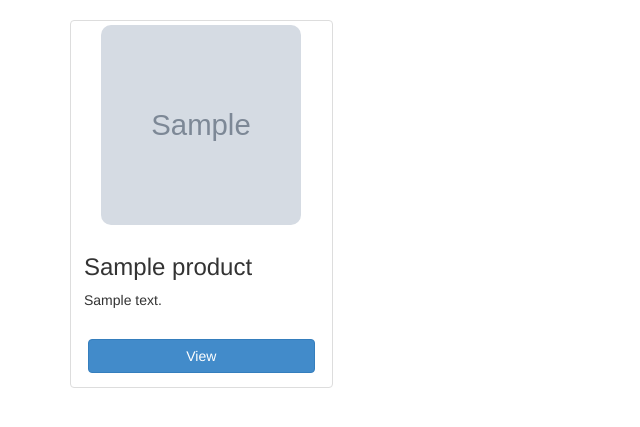
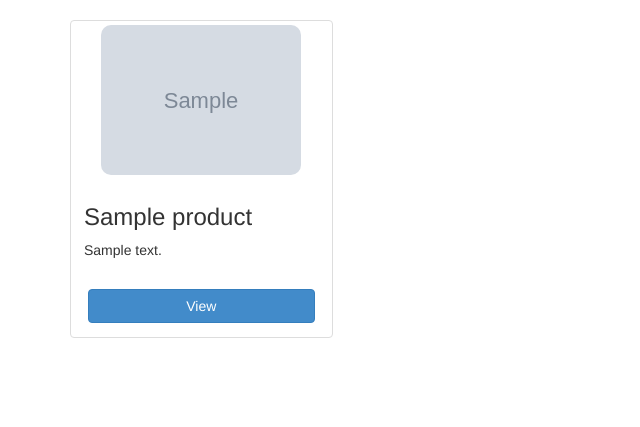
Before and after one commit to vlyubin/tradein, a Flask app: page / in a window 1280 px wide. Shown: the part 52-479 px from the top of the page, without its empty margins (0-640 px from the left). Run offline with Flask 2, Linux system fonts and the light colour scheme; tables that the repository leaves empty hold one stand-in row (values such as "Sample post"); grey boxes marked "Sample" are stand-in pictures; some libraries are stand-ins or nearby versions.

```diff
--- a/app/static/css/common.css
+++ b/app/static/css/common.css
@@ -55,3 +55,10 @@
     margin-left: 100px;
     float: left;
 }
+
+img.homepage {
+    max-width: 200px;
+    max-height: 200px;
+    height: auto;
+    border-radius: 10px;
+}
--- a/app/templates/homepage.html
+++ b/app/templates/homepage.html
@@ -9,14 +9,14 @@
 	<div class="container">
 		<div class="row">
 			{% for product in products %}
-			<div class="col-sm-6 col-md-3">
+  			<div class="col-sm-6 col-md-3">
 				<div class="thumbnail">
-					<img src="{{product.image()}}" style="max-width:200px; height:200px; border-radius: 10px;" alt="...">
+					<img class="homepage" src="{{product.image()}}" alt="...">
 					<div class="caption product">
 						<h3>{{product.title}}</h3>
 						<p>{{product.desc}}</p>
 					</div>
-					<p><a href="/product/{{product.id}}" class="btn btn-primary" role="button" id="view-btn">View</a></p>
+						<p><a href="/product/{{product.id}}" class="btn btn-primary" role="button" id="view-btn">View</a></p>
 				</div>
 			</div>
 			{% endfor %}
```
Also changed, not shown: app/templates/sell.html (+9 -1 lines).
